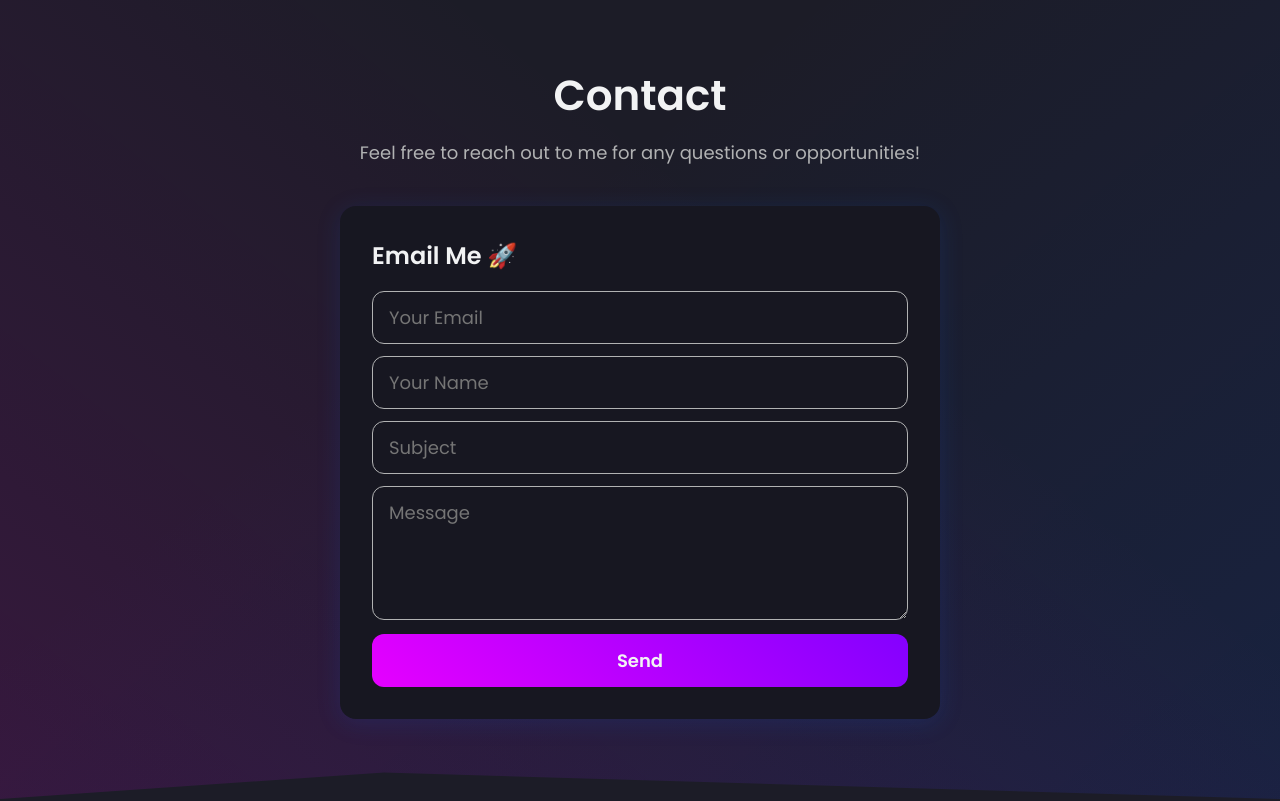
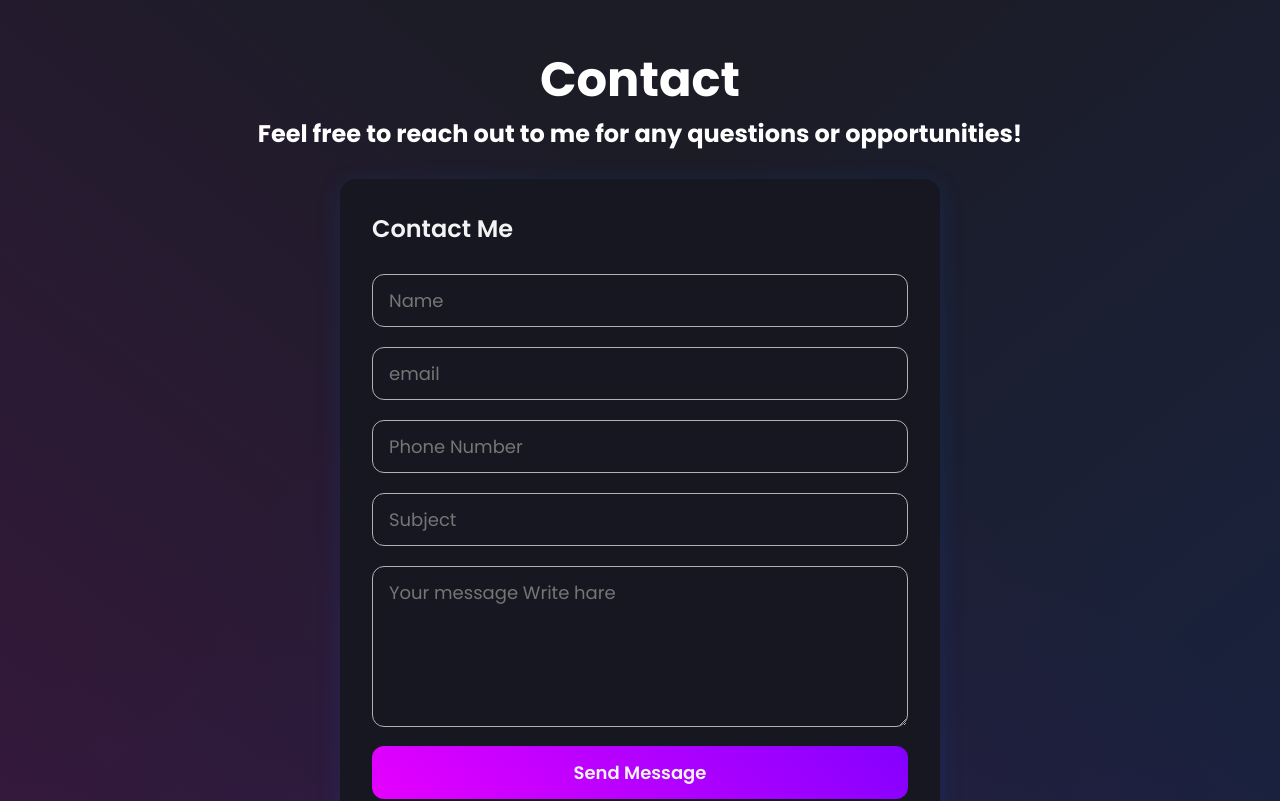
Before and after one commit to aryan7122/webwos, a React (Create React App) app: page / in a window 1280 px wide. Shown: the part 5240-6041 px from the top of the page. Built offline with nearby package versions, Linux system fonts and the light colour scheme.

Commit message:
V 1.1.03

```diff
--- a/src/components/Contact/index.js
+++ b/src/components/Contact/index.js
@@ -1,169 +1,229 @@
-import React from 'react'
-import styled from 'styled-components'
-import { useRef } from 'react';
-import emailjs from '@emailjs/browser';
-import { Snackbar } from '@mui/material';
+import React, { useState } from 'react';
+import './style.css'
 
-const Container = styled.div`
-display: flex;
-flex-direction: column;
-justify-content: center;
-position: relative;
-z-index: 1;
-align-items: center;
-@media (max-width: 960px) {
-    padding: 0px;
-}
-`
+const Contact = () => {
+  const [isFormSubmitted, setIsFormSubmitted] = useState(false);
 
-const Wrapper = styled.div`
-position: relative;
-display: flex;
-justify-content: space-between;
-align-items: center;
-flex-direction: column;
-width: 100%;
-max-width: 1350px;
-padding: 0px 0px 80px 0px;
-gap: 12px;
-@media (max-width: 960px) {
-    flex-direction: column;
-}
-`
-
-const Title = styled.div`
-font-size: 42px;
-text-align: center;
-font-weight: 600;
-margin-top: 20px;
-  color: ${({ theme }) => theme.text_primary};
-  @media (max-width: 768px) {
-      margin-top: 12px;
-      font-size: 32px;
-  }
-`;
-
-const Desc = styled.div`
-    font-size: 18px;
-    text-align: center;
-    max-width: 600px;
-    color: ${({ theme }) => theme.text_secondary};
-    @media (max-width: 768px) {
-        margin-top: 12px;
-        font-size: 16px;
-    }
-`;
+  const handleSubmited = () => {
+    setIsFormSubmitted(true)
+    setTimeout(() => {
+      setIsFormSubmitted(false);
+    }, 2000);
+  };
 
 
-const ContactForm = styled.form`
-  width: 95%;
-  max-width: 600px;
-  display: flex;
-  flex-direction: column;
-  background-color: ${({ theme }) => theme.card};
-  padding: 32px;
-  border-radius: 16px;
-  box-shadow: rgba(23, 92, 230, 0.15) 0px 4px 24px;
-  margin-top: 28px;
-  gap: 12px;
-`
+  const [formData, setFormData] = useState({
+    name: '',
+    email: '',
+    phone: '',
+    subject: '',
+    message: '',
+  });
 
-const ContactTitle = styled.div`
-  font-size: 24px;
-  margin-bottom: 6px;
-  font-weight: 600;
-  color: ${({ theme }) => theme.text_primary};
-`
+  const [errors, setErrors] = useState({});
+  // const [submitted, setSubmitted] = useState(false);
 
-const ContactInput = styled.input`
-  flex: 1;
-  background-color: transparent;
-  border: 1px solid ${({ theme }) => theme.text_secondary};
-  outline: none;
-  font-size: 18px;
-  color: ${({ theme }) => theme.text_primary};
-  border-radius: 12px;
-  padding: 12px 16px;
-  &:focus {
-    border: 1px solid ${({ theme }) => theme.primary};
-  }
-`
+  const handleChange = (e) => {
+    setFormData({ ...formData, [e.target.name]: e.target.value });
+  };
 
-const ContactInputMessage = styled.textarea`
-  flex: 1;
-  background-color: transparent;
-  border: 1px solid ${({ theme }) => theme.text_secondary};
-  outline: none;
-  font-size: 18px;
-  color: ${({ theme }) => theme.text_primary};
-  border-radius: 12px;
-  padding: 12px 16px;
-  &:focus {
-    border: 1px solid ${({ theme }) => theme.primary};
-  }
-`
+  const handleSubmit = (e) => {
+    // setIsSubmissionSuccessful(false)
+    e.preventDefault();
+    const validationErrors = validateForm();
+    // console.log('validationErrors lenth', Object.keys(validationErrors).length === 0)
+    if (Object.keys(validationErrors).length === 0) {
+      // setSubmitted(true);
+      setErrors({});
+      resetForm();
+      sendFormEmail();
+    } else {
+      setErrors(validationErrors);
 
-const ContactButton = styled.input`
-  width: 100%;
-  text-decoration: none;
-  text-align: center;
-  background: hsla(271, 100%, 50%, 1);
-  background: linear-gradient(225deg, hsla(271, 100%, 50%, 1) 0%, hsla(294, 100%, 50%, 1) 100%);
-  background: -moz-linear-gradient(225deg, hsla(271, 100%, 50%, 1) 0%, hsla(294, 100%, 50%, 1) 100%);
-  background: -webkit-linear-gradient(225deg, hsla(271, 100%, 50%, 1) 0%, hsla(294, 100%, 50%, 1) 100%);
-  padding: 13px 16px;
-  margin-top: 2px;
-  border-radius: 12px;
-  border: none;
-  color: ${({ theme }) => theme.text_primary};
-  font-size: 18px;
-  font-weight: 600;
-`
+    }
+  };
+
+  const validateForm = () => {
+    const validationErrors = {};
+    if (!formData.name) {
+      validationErrors.name = 'Name is required';
+    }
+    if (!formData.email) {
+      validationErrors.email = 'Email is required';
+    } else if (!/\S+@\S+\.\S+/.test(formData.email)) {
+      validationErrors.email = 'Email is invalid';
+    }
+    if (!formData.phone) {
+      validationErrors.phone = 'Phone number is required';
+    }
+    if (!formData.subject) {
+      validationErrors.subject = 'Subject is required';
+    }
+    if (!formData.message) {
+      validationErrors.message = 'Message is required';
+    }
+    return validationErrors;
+  };
+
+  const resetForm = () => {
+    setFormData({
+      name: '',
+      email: '',
+      phone: '',
+      subject: '',
+      message: '',
+    });
+  };
 
 
+  const sendFormEmail = () => {
+    const emailData = {
+      name: formData.name,
+      email: formData.email,
+      phone: formData.phone,
+      subject: formData.subject,
+      message: formData.message,
+    };
 
-const Contact = () => {
+    fetch('https://formspree.io/f/xbjenkbr', {
+      method: 'POST',
+      headers: {
+        'Content-Type': 'application/json',
+      },
+      body: JSON.stringify(emailData),
+    })
+      .then((response) => {
+        if (response.ok) {
+          handleSubmited()
+          console.log('Email sent successfully');
+          // Reset the form after successful submission
 
-  //hooks
-  const [open, setOpen] = React.useState(false);
-  const form = useRef();
+          setFormData({
+            name: '',
+            email: '',
+            phone: '',
+            subject: '',
+            message: '',
+          });
+        } else {
+          alert('Failed to send email');
+        }
+      })
+      .catch((error) => {
+        console.log('Error sending email:', error);
+      });
+  };
 
-  const handleSubmit = (e) => {
-    e.preventDefault();
-    emailjs.sendForm('service_joilo9a', 'template_nv7k7mj', form.current, 'SybVGsYS52j2TfLbi')
-      .then((result) => {
-        setOpen(true);
-        form.current.reset();
-      }, (error) => {
-        console.log(error.text);
-      });
-  }
+  return (
+    <div className="main">
+      <h2 className="contact">
+        <h1>Contact</h1>
+        <p>Feel free to reach out to me for any questions or opportunities!</p>
+      </h2>
+      <div className="form_div">
+        <h2 className="text">Contact Me</h2>
+
+        <div className="form_box">
+
+          <form className="form " onSubmit={handleSubmit}>
+            {isFormSubmitted && (
+              <p className="submitted_form ">Form submitted successfully!</p>
+            )}
 
 
+            {/* <div className=''> */}
 
-  return (
-    <Container>
-      <Wrapper>
-        <Title>Contact</Title>
-        <Desc>Feel free to reach out to me for any questions or opportunities!</Desc>
-        <ContactForm ref={form} onSubmit={handleSubmit}>
-          <ContactTitle>Email Me 🚀</ContactTitle>
-          <ContactInput placeholder="Your Email" name="from_email" />
-          <ContactInput placeholder="Your Name" name="from_name" />
-          <ContactInput placeholder="Subject" name="subject" />
-          <ContactInputMessage placeholder="Message" rows="4" name="message" />
-          <ContactButton type="submit" value="Send" />
-        </ContactForm>
-        <Snackbar
-          open={open}
-          autoHideDuration={6000}
-          onClose={() => setOpen(false)}
-          message="Email sent successfully!"
-          severity="success"
-        />
-      </Wrapper>
-    </Container>
-  )
-}
+            <div className=" ">
+              <label htmlFor="name" className="block font-medium ">
+                {/* Name */}
+              </label>
+              <input
+                type="text"
+                id="name"
+                name="name"
+                placeholder='Name'
+                value={formData.name}
+                onChange={handleChange}
 
-export default Contact
+              />
+              {errors.name && <p className="text-red-500 text-sm mt-1">{errors.name}</p>}
+            </div>
+            <div className="mb-4">
+              <label htmlFor="email" className="block font-medium ">
+                {/* Email */}
+              </label>
+              <input
+                type="email"
+                id="email"
+                name="email"
+                placeholder='email'
+                value={formData.email}
+                onChange={handleChange}
+
+              />
+              {errors.email && <p className="text-red-500 text-sm ">{errors.email}</p>}
+            </div>
+            <div className="mb-4">
+              <label htmlFor="phone" className="block font-medium ">
+                {/* Phone Number */}
+              </label>
+              <input
+                type="tel"
+                id="phone"
+                name="phone"
+                placeholder='Phone Number'
+                value={formData.phone}
+                onChange={handleChange}
+
+              />
+              {errors.phone && <p className="text-red-500 text-sm ">{errors.phone}</p>}
+            </div>
+            <div className="">
+              <label htmlFor="subject" className="block font-medium ">
+                {/* Subject */}
+              </label>
+              <input
+                type="text"
+                id="subject"
+                name="subject"
+                placeholder='Subject'
+                value={formData.subject}
+                onChange={handleChange}
+
+              />
+              {errors.subject && <p className="text-red-500 text-sm ">{errors.subject}</p>}
+            </div>
+            {/* </div> */}
+
+            <div className="">
+              <label htmlFor="message" className="block font-medium">
+                {/* Message */}
+              </label>
+              <textarea
+                id="message"
+                name="message"
+                placeholder='Your message Write hare'
+                value={formData.message}
+                onChange={handleChange}
+                // className={`w-full p-2  border ${errors.message ? 'border-red-500' : 'border-gray-300'
+                //     } rounded`}
+                rows={5}
+              ></textarea>
+              {errors.message && <p className="text-red-500 text-sm ">{errors.message}</p>}
+            </div>
+            <button
+              // onClick={handleSubmited}
+              type="submit"
+              className="submit"
+            >
+              Send Message
+            </button>
+
+          </form>
+        </div>
+      </div>
+    </div>
+  );
+};
+
+export default Contact;
--- /dev/null
+++ b/src/components/Contact/style.css
@@ -0,0 +1,93 @@
+.main {
+    display: flex;
+    align-items: center;
+    justify-content: center;
+    flex-direction: column;
+    width: 100%;
+
+}
+
+.main .contact{
+    display: flex;
+    flex-direction: column;
+    align-items: center;
+    justify-content: center;
+}
+
+.main .contact h1,
+p {
+    color: #fff;
+}
+
+.main .form_div {
+    margin-bottom: 83px;
+    width: 95%;
+    max-width: 600px;
+    display: flex;
+    flex-direction: column;
+    background-color: rgb(23, 23, 33);
+    padding: 32px;
+    border-radius: 16px;
+    box-shadow: rgba(23, 92, 230, 0.15) 0px 4px 24px;
+    margin-top: 28px;
+    gap: 12px;
+}
+
+.main .form_div .text {
+    font-size: 24px;
+    margin-bottom: 6px;
+    font-weight: 600;
+    color: rgb(242, 243, 244);
+}
+
+.main .form_div .form_box .form div {
+    width: 100%;
+    padding: 10px 0;
+}
+
+.main .form_div .form_box .form div input {
+    width: 100%;
+    flex: 1 1 0%;
+    background-color: transparent;
+    border: 1px solid rgb(177, 178, 179);
+    outline: none;
+    font-size: 18px;
+    color: rgb(242, 243, 244);
+    border-radius: 12px;
+    padding: 12px 16px;
+}
+
+.main .form_div .form_box .form div textarea {
+    flex: 1 1 0%;
+    width: 100%;
+    background-color: transparent;
+    border: 1px solid rgb(177, 178, 179);
+    outline: none;
+    font-size: 18px;
+    color: rgb(242, 243, 244);
+    border-radius: 12px;
+    padding: 12px 16px;
+}
+
+.submit {
+    width: 100%;
+    text-decoration: none;
+    text-align: center;
+    background: -webkit-linear-gradient(225deg, rgb(132, 0, 255) 0%, rgb(230, 0, 255) 100%);
+    padding: 13px 16px;
+    margin-top: 2px;
+    border-radius: 12px;
+    border: none;
+    color: rgb(242, 243, 244);
+    font-size: 18px;
+    font-weight: 600;
+    cursor: pointer;
+}
+
+.submitted_form {
+    color: aqua;
+}
+
+.submitted_form_error{
+ color: brown;
+}
```
